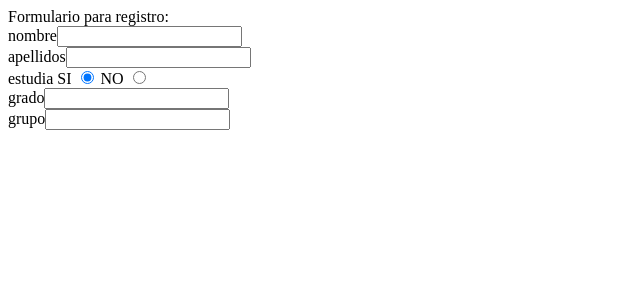
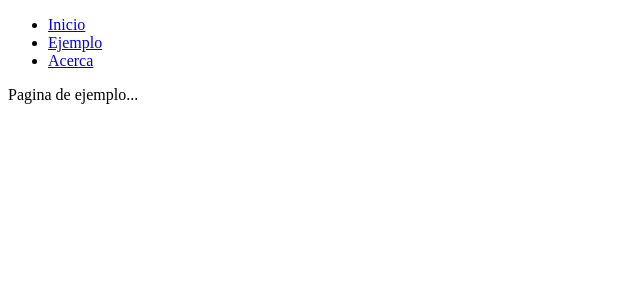
Before and after one commit to jguzmanittg/s5b2263_3, a Vue app: page /ejemplo in a window 1280 px wide. Shown: the top 300 px of the page, without its empty margins (0-640 px from the left). Built offline with nearby package versions, Linux system fonts and the light colour scheme.

Commit message:
Funciona...

```diff
--- a/package.json
+++ b/package.json
@@ -9,7 +9,8 @@
     "preview": "vite preview"
   },
   "dependencies": {
-    "vue": "^3.5.42"
+    "vue": "^3.5.42",
+    "vue-router": "^5.3.1"
   },
   "devDependencies": {
     "@vitejs/plugin-vue": "^6.0.8",
--- a/src/App.vue
+++ b/src/App.vue
@@ -1,28 +1,11 @@
-<script setup>
-import { ref } from 'vue';
-const estudiante = ref('si');
-</script>
+<script setup> </script>
+<style scoped> </style>
 
 <template>
-Formulario para registro:
-<form>
-<label for='nombre'>nombre</label>
-<input type='text' name='nombre' id='nombre'><br>
-<label for='apat'>apellidos</label>
-<input type='text' name='apat' id='apat'><br>
-<label for='estudia'>estudia</label>
-SI <input type="radio" name="esutida_grupo" value="si" id="esutidas" v-model="estudiante">
-NO <input type="radio" name="esutida_grupo" value="no" id="esutidan" v-model="estudiante">
-<div v-if="estudiante === 'si'">
-<label for='grado'>grado</label>
-<input type='text' name='grado' id='grado'><br>
-<label for='grupo'>grupo</label>
-<input type='text' name='grupo' id='grupo'><br>
-</div>
-</form>
+   <ul>
+    <li><router-link to="/">Inicio</router-link></li>
+    <li><router-link to="/ejemplo">Ejemplo</router-link></li>
+    <li><router-link to="/acerca">Acerca</router-link></li>
+   </ul>
+   <router-view></router-view>
 </template>
-
-<style scoped>
-
-
-</style>
--- /dev/null
+++ b/src/Paginas/AcercaPage.vue
@@ -0,0 +1,5 @@
+<script setup></script>
+<style scoped></style>
+<template>
+Muestar de nosotros....
+</template>
--- /dev/null
+++ b/src/Paginas/EjemploPage.vue
@@ -0,0 +1,6 @@
+<script setup></script>
+<style scoped></style>
+<template>
+Pagina de ejemplo...
+
+</template>
--- /dev/null
+++ b/src/Paginas/InicioPage.vue
@@ -0,0 +1,6 @@
+<script setup></script>
+<style scoped></style>
+<template>
+Pagina de inicio...
+
+</template>
--- /dev/null
+++ b/src/rutas/rutas.js
@@ -0,0 +1,26 @@
+import { createRouter, createWebHistory } from 'vue-router'
+import InicioPage from '@/Paginas/InicioPage.vue'
+import EjemploPage from '@/Paginas/EjemploPage.vue'
+const router = createRouter(
+ {
+  history: createWebHistory(import.meta.env.BASE_URL),
+  routes: [
+   {
+     path: '/',
+     name: 'Inicio',
+     component: InicioPage,
+   },
+   {
+     path: '/ejemplo',
+     name:'ejemplo',
+     component: EjemploPage,
+   },
+   {
+     path: '/acerca',
+     name: 'acerca',
+     component: ()=>import('@/Paginas/AcercaPage.vue'),
+   }
+  ]
+ }
+)
+export default router
```
Also changed, not shown: src/Componentes/Fomulario.vue (added, +28 -0 lines), src/main.js (+5 -2 lines), 1 other file (tests, documents, lock files or other folders).
